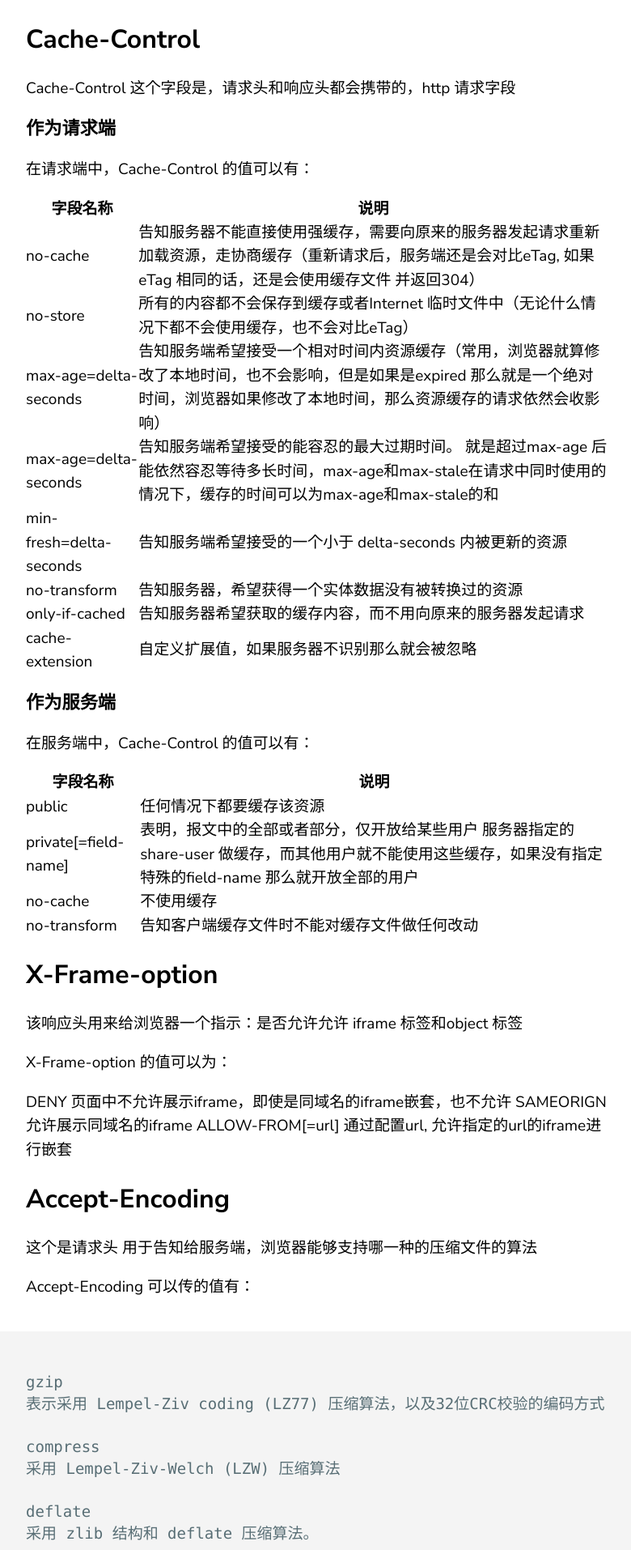
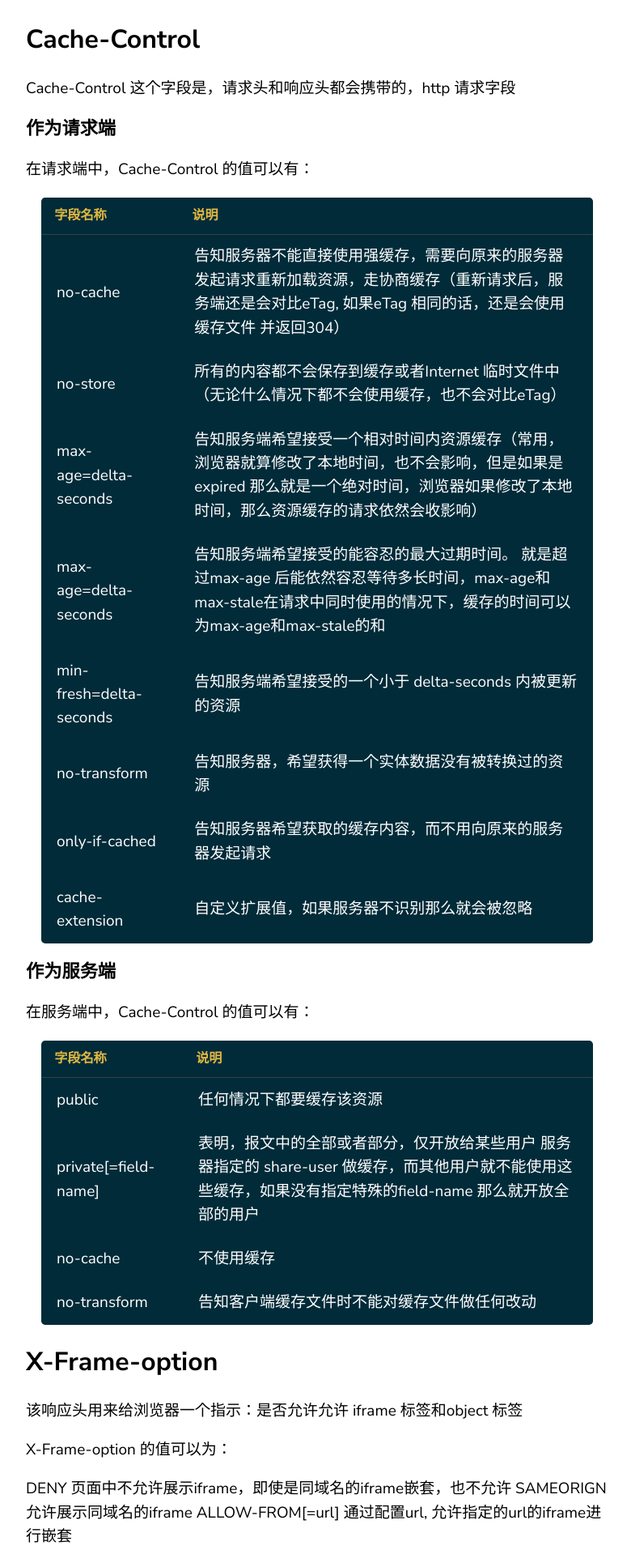
Before and after one commit to bilibiliou/bilibiliou.github.io, a Jekyll site: the page built from _posts/tech/2020-04-23-learn-http.markdown, in a window 1280 px wide. Shown: the part 4152-6066 px from the top of the page at 81% size, without its empty margins (68-848 px from the left). Built offline with Jekyll 4.4.1, drawn with Linux system fonts in a browser that asks for light colours.

Commit message:
new version

```diff
--- a/_sass/theme.scss
+++ b/_sass/theme.scss
@@ -51,6 +51,40 @@ h2 {
 h4 {
 	font-weight: normal;
 	@include fluidType(18px, 20px);
+}
+
+table {
+  background: #012B39;
+  border-radius: 0.25em;
+  border-collapse: collapse;
+  margin: 1em;
+}
+
+th {
+  border-bottom: 1px solid #364043;
+  color: #E2B842;
+  font-size: 0.85em;
+  font-weight: 600;
+  padding: 0.5em 1em;
+  text-align: left;
+}
+
+td {
+  color: #fff;
+  font-weight: 400;
+  padding: 0.65em 1em;
+}
+
+.disabled td {
+  color: #4F5F64;
+}
+
+tbody tr {
+  transition: background 0.25s ease;
+}
+
+tbody tr:hover {
+  background: #014055;
 }
 
 figcaption {
```
